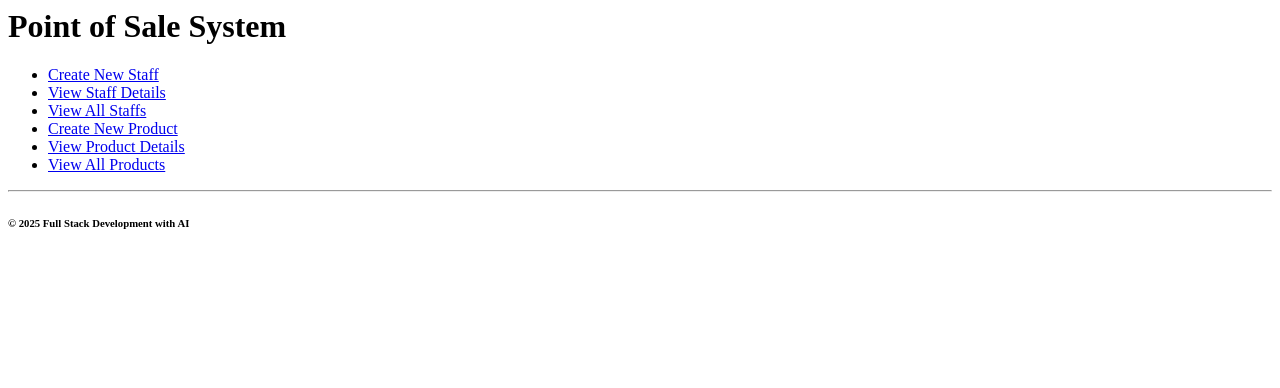
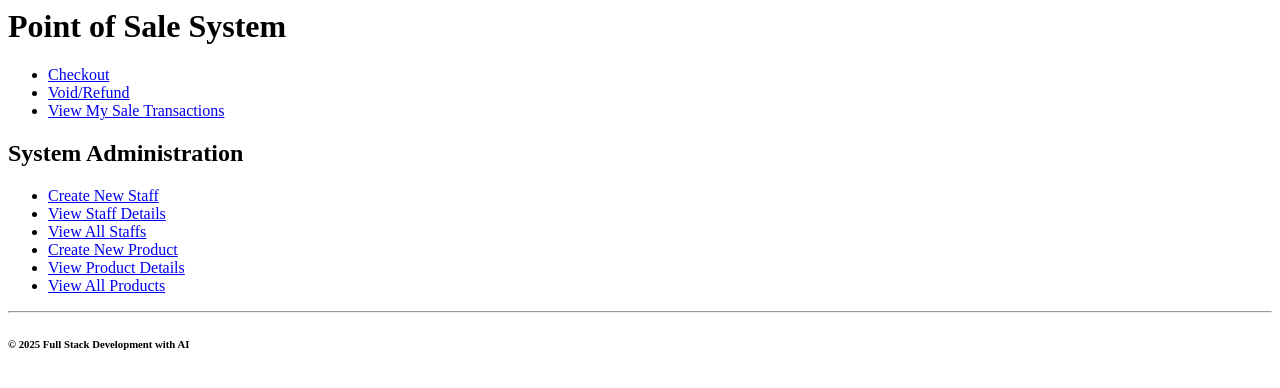
Before and after one commit to davidloa/PointOfSaleSystemWeb, a plain HTML site: page index.html in a window 1280 px wide. Drawn offline with Linux system fonts and the light colour scheme.

Commit message:
update information in /index.html

```diff
--- a/index.html
+++ b/index.html
@@ -4,6 +4,12 @@
 	</head>
 	<body>
 		<h1>Point of Sale System</h1>
+		<ul>
+			<li><a href="./cashierOperation/checkout.html">Checkout</a></li>
+			<li><a href="./cashierOperation/voidRefund.html">Void/Refund</a></li>
+			<li><a href="./cashierOperation/viewMySaleTransactions.html">View My Sale Transactions</a></li>
+		</ul>
+    <h2>System Administration</h2>
     <ul>
 			<li><a href="./systemAdministration/createNewStaff.html">Create New Staff</a></li>
 			<li><a href="./systemAdministration/viewStaffDetails.html">View Staff Details</a></li>
```
